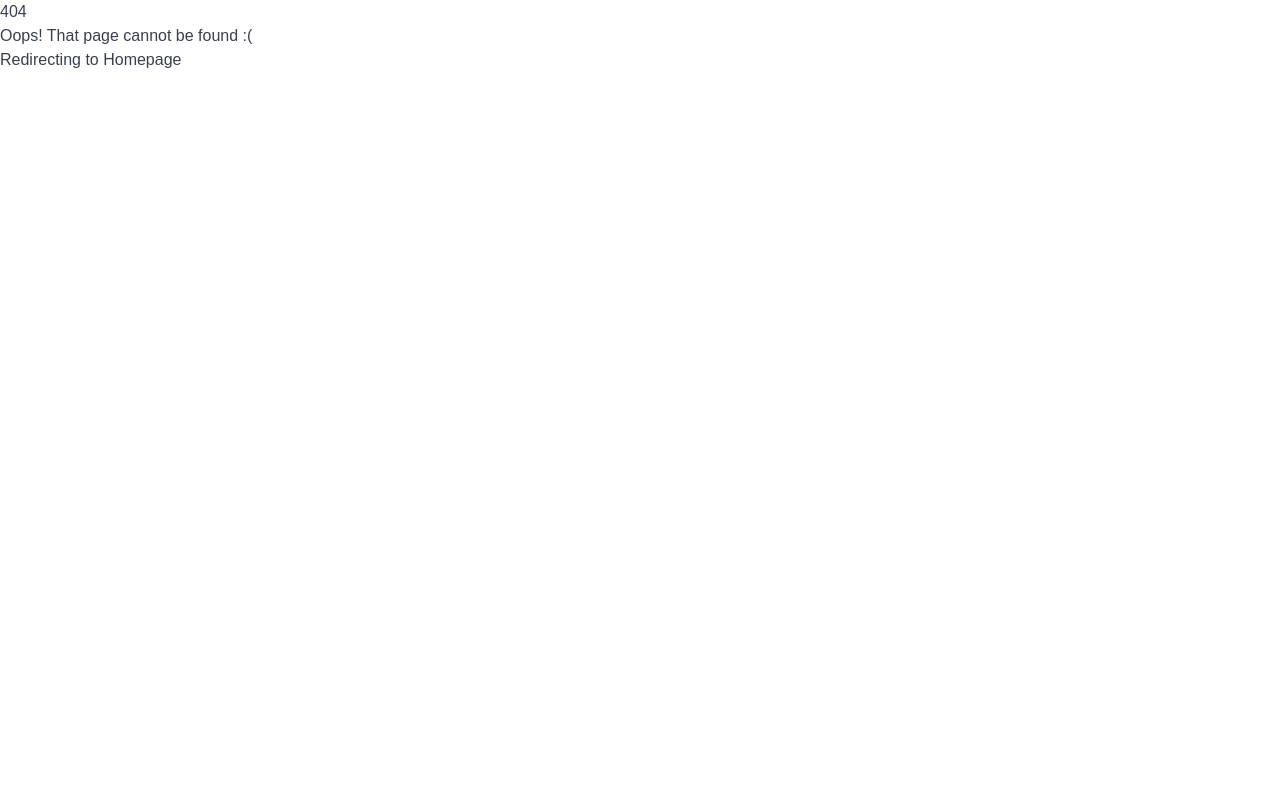
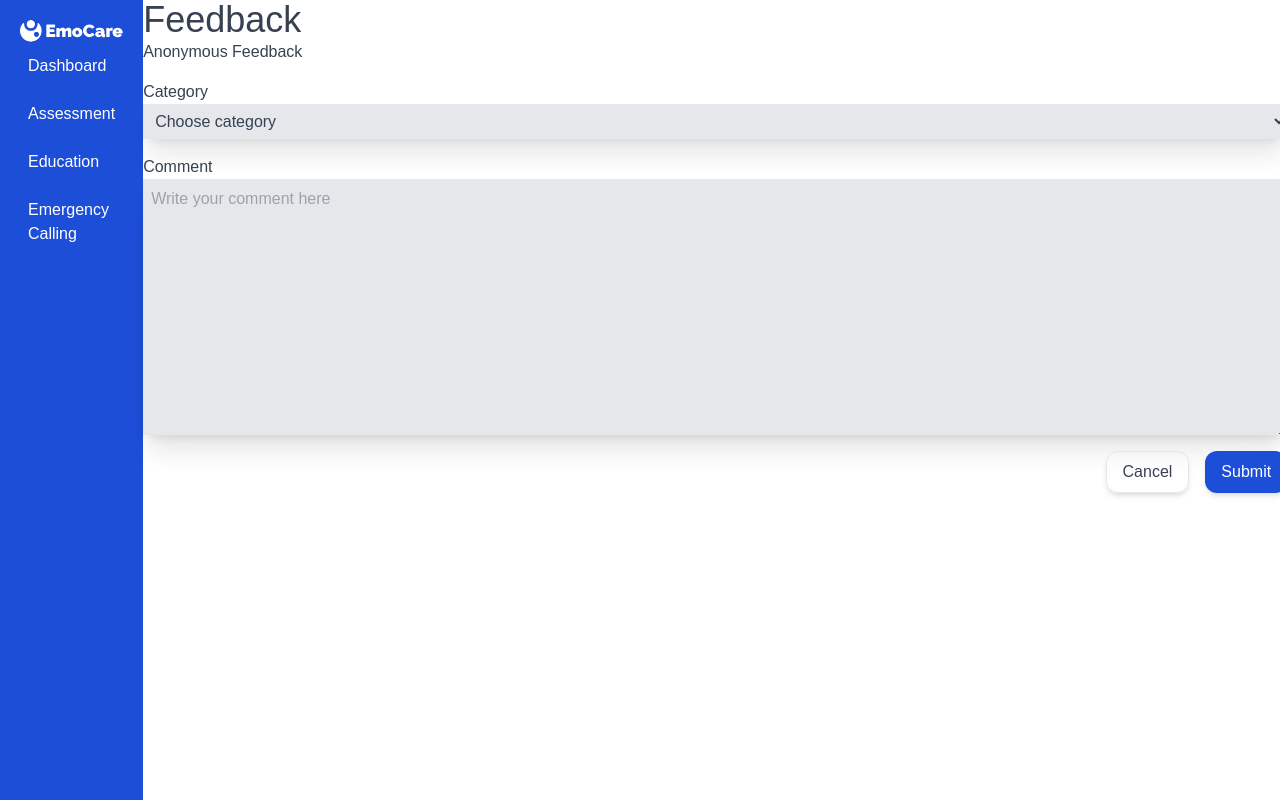
Before and after one commit to ichotika/emocare, a Next.js app: page /employees/feedback in a window 1280 px wide. Before the commit this address had no page. Built offline with nearby package versions, Linux system fonts and the light colour scheme.

Commit message:
Implement feedback form

```diff
--- /dev/null
+++ b/src/app/employees/feedback/page.jsx
@@ -0,0 +1,30 @@
+export default function Page() {
+    return (
+        <div className={"w-full"}>
+            <h1 className={"text-4xl"}>Feedback</h1>
+            <div>
+                <form action="" className={"flex flex-col gap-4"}>
+                    <h2>
+                        Anonymous Feedback
+                    </h2>
+                    <label htmlFor="category" className={"flex flex-col items-start"}>
+                        Category
+                        <select name="category" id="" className={"bg-gray-200 p-2 shadow-xl w-full"}>
+                            <option value="" disabled selected>Choose category</option>
+                        </select>
+                    </label>
+                    <label htmlFor="comment" className={"flex flex-col items-start"}>
+                        Comment
+                        <textarea name="comment" id="" cols="120" rows="10"
+                                  placeholder={"Write your comment here"} className={"bg-gray-200 p-2 shadow-xl"}></textarea>
+                    </label>
+                    <div className={"flex flex-row justify-end gap-4"}>
+                        <input type="reset" value="Cancel" className={"cursor-pointer px-4 py-2 rounded-xl shadow-md border border-slate-200"}/>
+                        <input type="submit" value="Submit"
+                               className={"cursor-pointer px-4 py-2 rounded-xl shadow-md bg-blue-700 text-white"}/>
+                    </div>
+                </form>
+            </div>
+        </div>
+    )
+}
```
